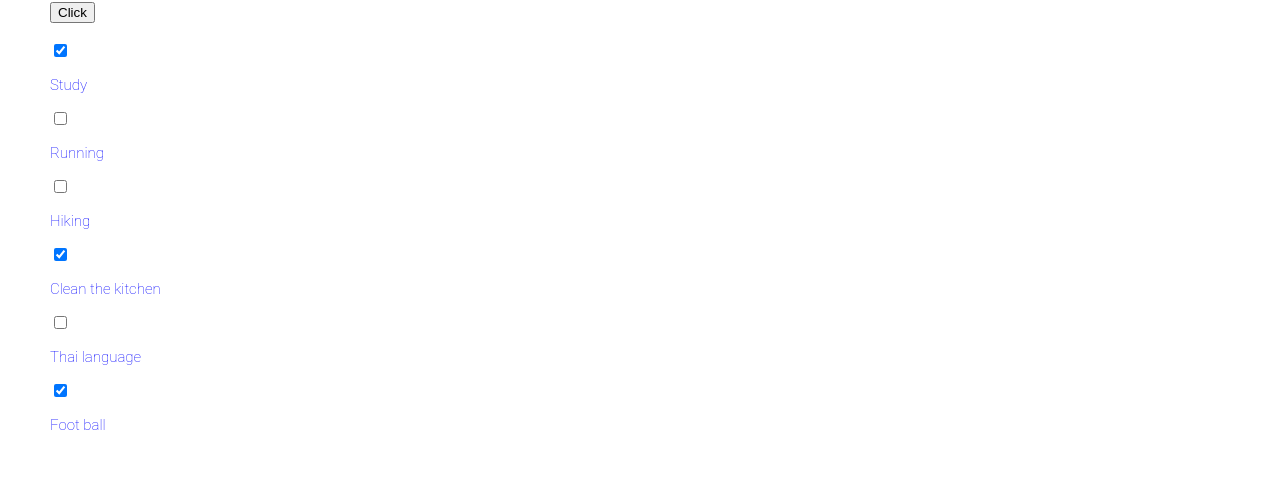
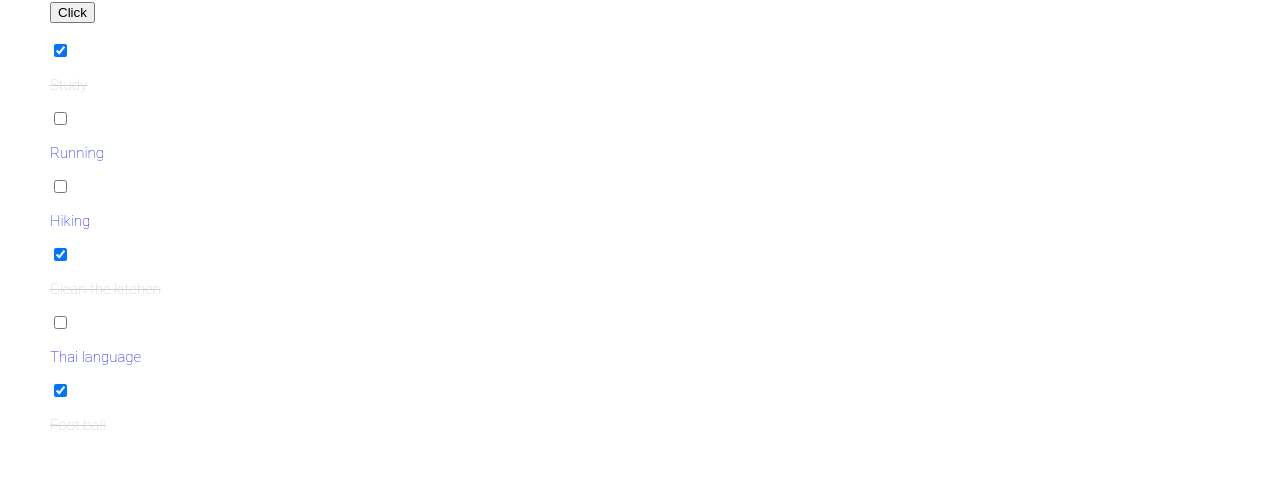
Before and after one commit to janjiraGIT/React_trainning, a React (Create React App) app in the folder react-lesson/: page / in a window 1280 px wide. Shown: the part 2028-2512 px from the top of the page. Built offline with nearby package versions, Linux system fonts and the light colour scheme.

Commit message:
Add more style for TodoItem

```diff
--- a/react-lesson/src/TodoItem.js
+++ b/react-lesson/src/TodoItem.js
@@ -1,10 +1,17 @@
 import React from "react"
 
 function TodoItem(props) {
+
+    const completedStyle = {
+        fontSyle: "italic",
+        color: "#cdcdcd",
+        textDecoration: "line-through"
+
+    }
     return (
         <div className="todo-item">
             <input type="checkbox" checked={props.item.completed}/>
-            <p>{props.item.text}</p>
+            <p style={props.item.completed ? completedStyle:null}>{props.item.text}</p>
         </div>
     )
 }
```
